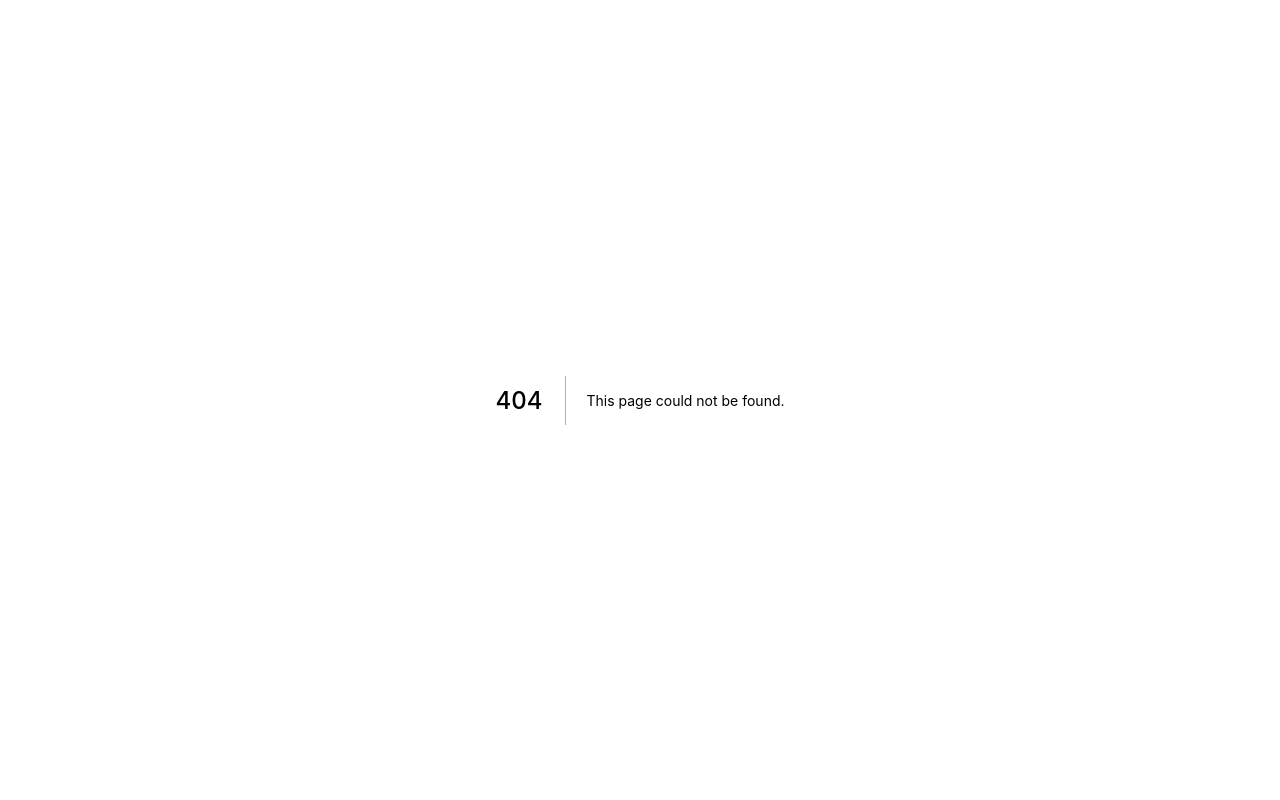
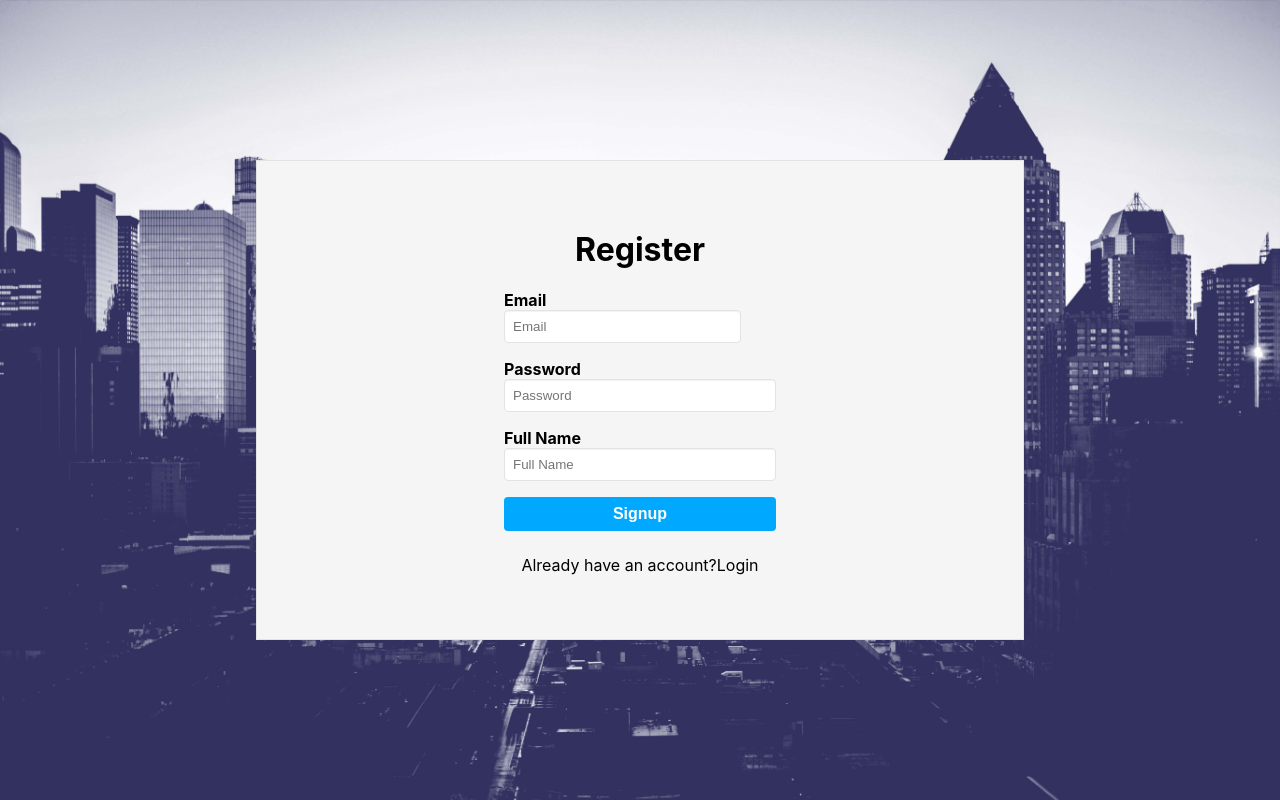
Before and after one commit to nvasquezt/SB-CHALLENGE-FE, a Next.js app: page /register in a window 1280 px wide. Before the commit this address had no page. Built offline with nearby package versions, Linux system fonts and the light colour scheme.

Commit message:
feature: header set on, functional, login is working, signup is working

```diff
--- a/services/loginServices.js
+++ b/services/loginServices.js
@@ -1,4 +1,4 @@
-const API_URL = process.env.REACT_APP_API_URL;
+const API_URL = 'http://localhost:8080';
 
 export const login = async (loginInfo) => {
   try {
--- a/services/userServices.js
+++ b/services/userServices.js
@@ -1,13 +1,11 @@
-const API_URL = process.env.REACT_APP_API_URL;
+const API_URL = 'http://localhost:8080';
 
 export const createUser = async (payload) => {
   try {
-    const token = sessionStorage.getItem('token');
     const response = await fetch(`${API_URL}/api/users`, {
       method: 'POST',
       headers: {
         'Content-Type': 'application/json',
-        Authorization: `Bearer ${token}`,
       },
       body: JSON.stringify(payload),
     });
--- a/src/pages/location/index.jsx
+++ b/src/pages/location/index.jsx
@@ -1,4 +1,5 @@
 import Head from 'next/head';
+import Header from '../../components/Header';
 import Map from '../../Components/Map';
 import styles from '../../../styles/Location.module.css';
 
@@ -7,6 +8,7 @@ const center = [4.684335, -74.113644]
 export default function Home() {
   return (
     <div className={styles.container}>
+      <Header />
       <Head>
         <title>Spy Bee Challenge Location</title>
         <link rel="icon" href="/favicon.ico" />
--- /dev/null
+++ b/src/pages/register/index.jsx
@@ -0,0 +1,86 @@
+import { useState } from 'react';
+import React from 'react';
+import Head from 'next/head';
+import styles from '../../../styles/Signup.module.css';
+import Link from 'next/link';
+import { createUser } from '../../../services/userServices';
+
+const Register = () => {
+    const [signup, setSignup] = useState({
+        fullName: '',
+        email: '',
+        password: ''
+    });
+
+    const handleChange = (e) => {
+        setSignup({
+            ...signup,
+            [e.target.name]: e.target.value
+        });
+    }
+
+    const handleSubmit = async(e) => {
+        e.preventDefault();
+        const user = await createUser(signup);
+        console.log(user);
+    }
+
+    return (
+        <div className={styles.signup}>
+            <Head>
+            <title>Spy Bee Challenge - Signup</title>
+            <link rel="icon" href="/favicon.ico" />
+        </Head>
+            <main className={styles.containerSignup}>
+                <h1 className={styles.title}>
+                    Register
+                </h1>
+                <form className={styles.form} onSubmit={handleSubmit}>
+                    <label className={styles.label}>
+                        Email
+                        <input
+                            className={styles.input}
+                            type="email"
+                            name="email"
+                            placeholder="Email"
+                            onChange={handleChange}
+                        />
+                    </label>
+                    <label className={styles.label}>
+                        Password
+                        <input
+                            className={styles.input}
+                            type="password"
+                            name="password"
+                            placeholder="Password"
+                            onChange={handleChange}
+                        />
+                    </label>
+                    <label className={styles.label}>
+                        Full Name
+                        <input
+                            className={styles.input}
+                            type="text"
+                            name="fullName"
+                            placeholder="Full Name"
+                            onChange={handleChange}
+                        />
+                    </label>
+                    <button className={styles.button} type="submit">
+                        Signup
+                    </button>
+                </form>
+                <div>
+                    <p className={styles.text}>
+                        Already have an account?
+                        <Link className={styles.link} href="/">
+                            Login
+                        </Link>
+                    </p>
+                </div>
+            </main>
+        </div>
+    )
+}
+
+export default Register
--- a/styles/Home.module.css
+++ b/styles/Home.module.css
@@ -1,127 +1,72 @@
 .container {
   min-height: 100vh;
+  width: 100vw;
+  display: flex;
+  flex-direction: row;
+  justify-content: flex-start;
+}
+.containerLeftLogin {
+  min-height: 100vh;
+  width: 60vw;
   padding: 0 0.5rem;
   display: flex;
   flex-direction: column;
   justify-content: center;
   align-items: center;
 }
-
-.main {
-  padding: 5rem 0;
-  flex: 1;
+.containerRightLogin {
+  min-height: 100vh;
+  width: 40vw;
+  position: absolute;
+  right: 0;
+  top: 0;
+  display: flex;
+  flex-direction: column;
+  align-items: center;
+  justify-content: center;
+  background-color: rgba(255, 255, 255, 0.95);
+  border-radius: 5px;
+}
+.title {
+  font-size: 4rem;
+}
+.containerRightLoginForm {
+  width: 80%;
   display: flex;
   flex-direction: column;
   justify-content: center;
   align-items: center;
 }
-
-.footer {
+.form {
+  display: flex;
+  flex-direction: column;
+  align-items: center;
+  justify-content: center;
   width: 100%;
-  height: 100px;
-  border-top: 1px solid #eaeaea;
-  display: flex;
-  justify-content: center;
-  align-items: center;
+  margin-top: 1rem;
 }
-
-.footer img {
-  margin-left: 0.5rem;
-}
-
-.footer a {
-  display: flex;
-  justify-content: center;
-  align-items: center;
-}
-
-.title a {
-  color: #0070f3;
-  text-decoration: none;
-}
-
-.title a:hover,
-.title a:focus,
-.title a:active {
-  text-decoration: underline;
-}
-
-.title {
-  margin: 0;
-  line-height: 1.15;
-  font-size: 4rem;
-}
-
-.title,
-.description {
-  text-align: center;
-}
-
-.description {
-  line-height: 1.5;
+.label {
+  width: 100%;
+  margin-bottom: 0.5rem;
   font-size: 1.5rem;
 }
-
-.code {
-  background: #fafafa;
+.input {
+  width: 100%;
+  padding: 0.5rem;
+  border: 1px solid #ccc;
   border-radius: 5px;
-  padding: 0.75rem;
-  font-size: 1.1rem;
-  font-family: Menlo, Monaco, Lucida Console, Liberation Mono, DejaVu Sans Mono,
-    Bitstream Vera Sans Mono, Courier New, monospace;
-}
-
-.grid {
-  display: flex;
-  align-items: center;
-  justify-content: center;
-  flex-wrap: wrap;
-  max-width: 800px;
-  margin-top: 3rem;
-}
-
-.card {
-  margin: 1rem;
-  flex-basis: 45%;
-  padding: 1.5rem;
-  text-align: left;
-  color: inherit;
-  text-decoration: none;
-  border: 1px solid #eaeaea;
-  border-radius: 10px;
-  transition: color 0.15s ease, border-color 0.15s ease;
-}
-
-.card:hover,
-.card:focus,
-.card:active {
-  color: #0070f3;
-  border-color: #0070f3;
-}
-
-.card h3 {
-  margin: 0 0 1rem 0;
   font-size: 1.5rem;
 }
-
-.card p {
-  margin: 0;
-  font-size: 1.25rem;
-  line-height: 1.5;
+.button {
+  width: 100%;
+  padding: 0.5rem;
+  border: 1px solid #ccc;
+  border-radius: 5px;
+  font-size: 1.5rem;
+  margin-top: 1rem;
+  cursor: pointer;
 }
-
-.logo {
-  height: 1em;
+.link {
+  color: rgb(38, 38, 90);
+  cursor: pointer;
 }
-
-@media (max-width: 600px) {
-  .grid {
-    width: 100%;
-    flex-direction: column;
-  }
-}
-
-.homeMap {
-  width: 100%;
-  height: 20rem;
-}
--- a/styles/Location.module.css
+++ b/styles/Location.module.css
@@ -21,6 +21,7 @@
   }
 
   .title {
+    margin-top: 3rem;
     line-height: 1.15;
     font-size: 2rem;
   }
--- /dev/null
+++ b/styles/Signup.module.css
@@ -0,0 +1,53 @@
+.signup {
+
+    border-radius: 4px;
+    box-shadow: inset 0 1px 1px rgba(0, 0, 0, 0.05);
+    display: flex;
+    flex-direction: column;
+    justify-content: center;
+    align-items: center;
+    padding: 1rem 1.2rem;
+    width: 100%;
+    height: 100vh;
+}
+.containerSignup{
+    background-color: #f5f5f5;
+    border: 1px solid #e3e3e3;
+    width: 60vw;
+    height: 60vh;
+    display: flex;
+    flex-direction: column;
+    justify-content: center;
+    align-items: center;
+}
+.form{
+    display: flex;
+    flex-direction: column;
+    justify-content: center;
+    align-items: flex-start;
+}
+.input{
+    width: 100%;
+    padding: 0.5rem;
+    border: 1px solid #e3e3e3;
+    border-radius: 4px;
+    box-shadow: inset 0 1px 1px rgba(0, 0, 0, 0.05);
+    margin-bottom: 0.5rem;
+}
+.label{
+    font-size: 1rem;
+    font-weight: bold;
+    margin-bottom: 0.5rem;
+}
+.button{
+    background-color: #00a8ff;
+    border: none;
+    border-radius: 4px;
+    color: white;
+    padding: 0.5rem;
+    width: 100%;
+    cursor: pointer;
+    font-weight: bold;
+    font-size: 1rem;
+    margin-bottom: 0.5rem;
+}
--- a/styles/globals.css
+++ b/styles/globals.css
@@ -1,6 +1,9 @@
+
 html,
 body {
-  padding: 0;
+  background-image: url('../public/wallpaper.jpg');
+  background-size: cover;
+  background-repeat: no-repeat;
   margin: 0;
   font-family: -apple-system, BlinkMacSystemFont, Segoe UI, Roboto, Oxygen,
     Ubuntu, Cantarell, Fira Sans, Droid Sans, Helvetica Neue, sans-serif;
```
Also changed, not shown: src/Components/Header/Header.module.css (added, +22 -0 lines), src/Components/Header/index.jsx (added, +16 -0 lines), src/pages/index.jsx (+68 -15 lines), public/wallpaper.jpg (added).
